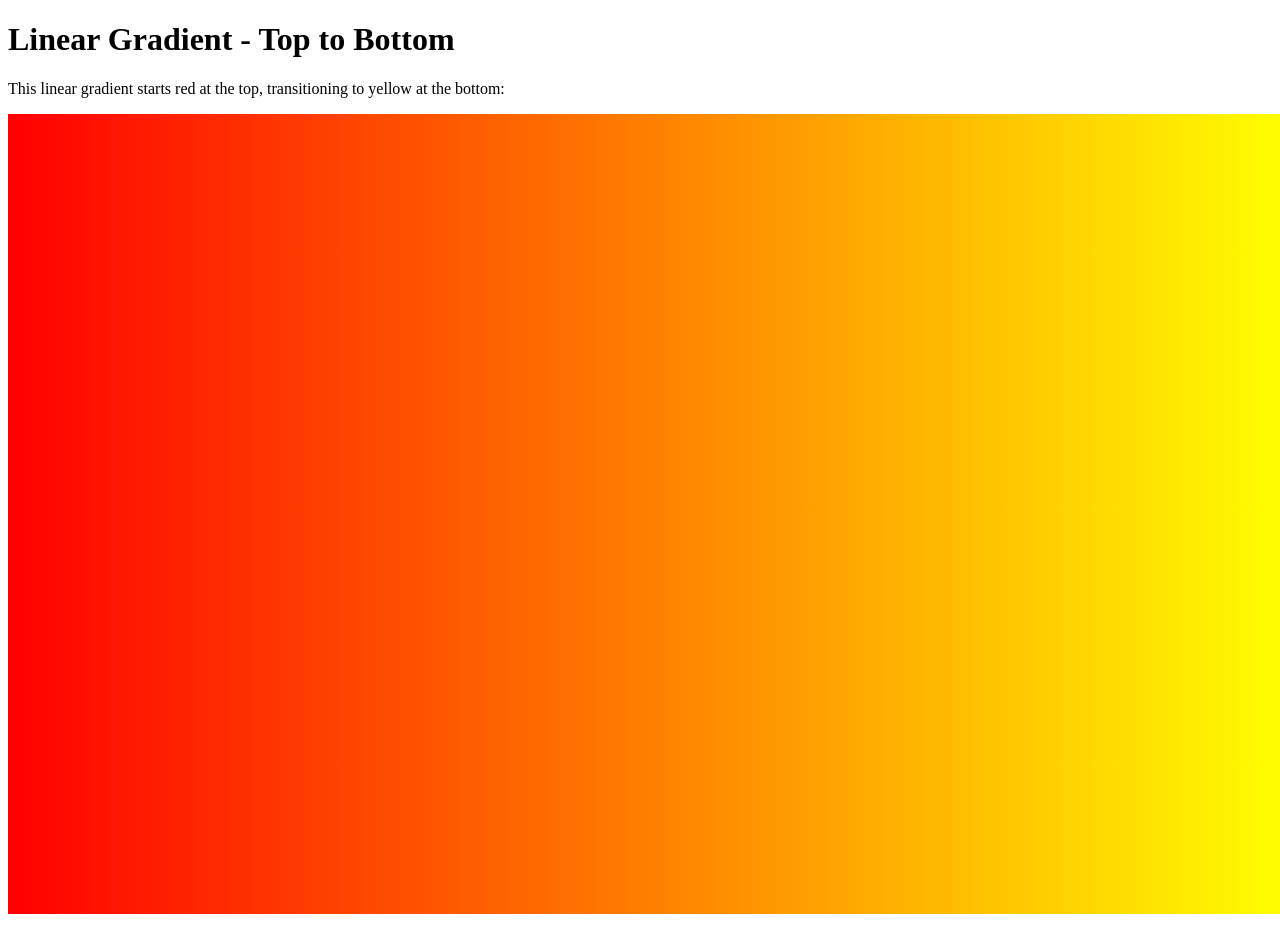
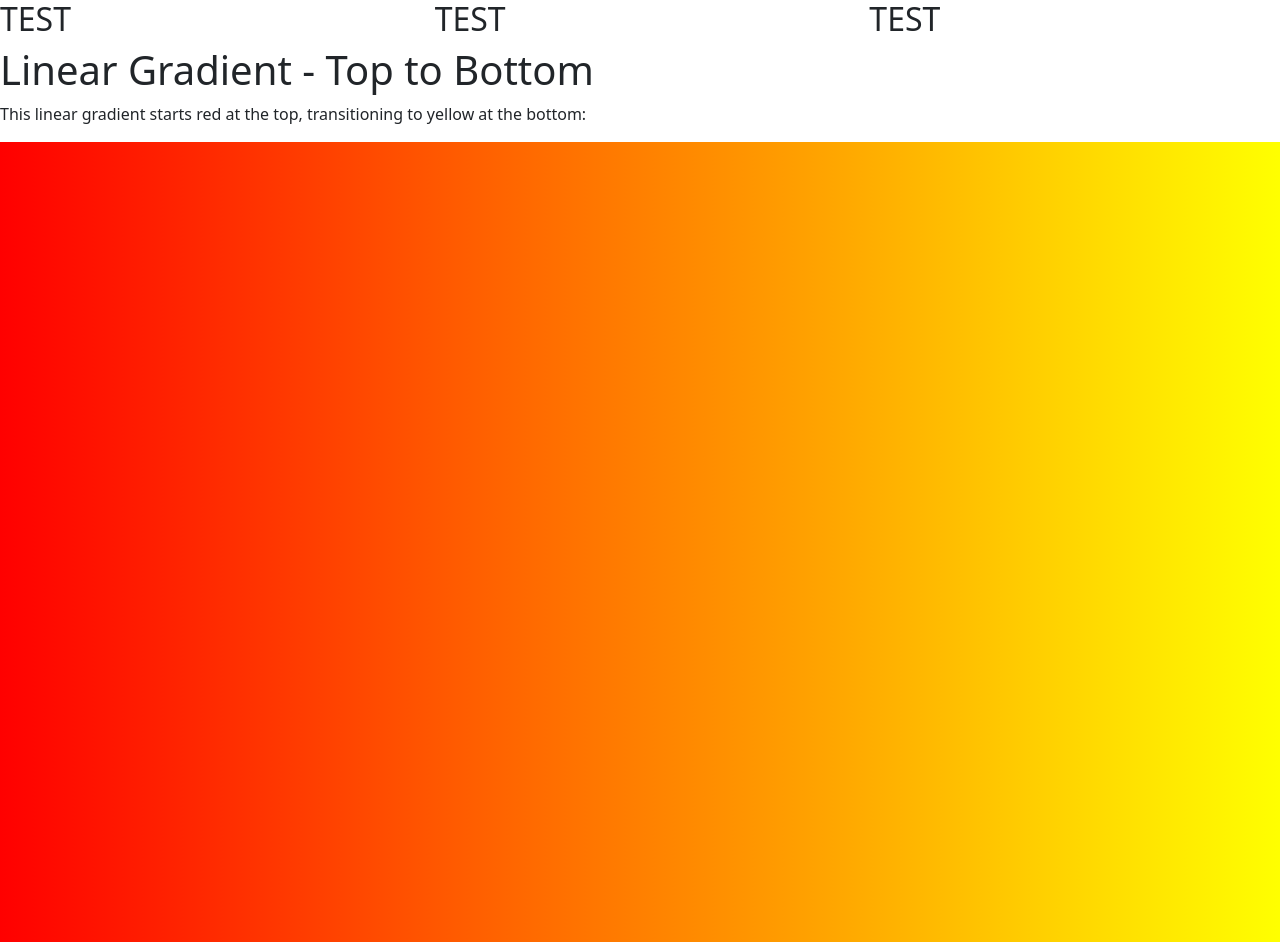
Before and after one commit to Rekkkk/rekk, a plain HTML site: page index.html in a window 1280 px wide. Before the commit the page ends 914 px from the top, so only its background shows below. Drawn offline with nearby package versions, Linux system fonts and the light colour scheme.

Commit message:
Update index.html

```diff
--- a/index.html
+++ b/index.html
@@ -1,6 +1,8 @@
 <!DOCTYPE html>
 <html>
 <head>
+      <link href="https://cdn.jsdelivr.net/npm/bootstrap@5.2.3/dist/css/bootstrap.min.css" rel="stylesheet">
+    <script src="https://cdn.jsdelivr.net/npm/bootstrap@5.2.3/dist/js/bootstrap.bundle.min.js"></script>
 <style>
 #grad1 {
     width: 100%;
@@ -16,6 +18,18 @@
 </style>
 </head>
 <body>
+    <div class="row">
+        <div class="col">
+            <h2>TEST<h2/>
+        </div>
+        <div class="col">
+            <h2>TEST<h2/>
+        </div>
+            <div class="col">
+        <h2>TEST<h2/>
+        </div>
+
+    </div>
 
 <h1>Linear Gradient - Top to Bottom</h1>
 <p>This linear gradient starts red at the top, transitioning to yellow at the bottom:</p>
```
